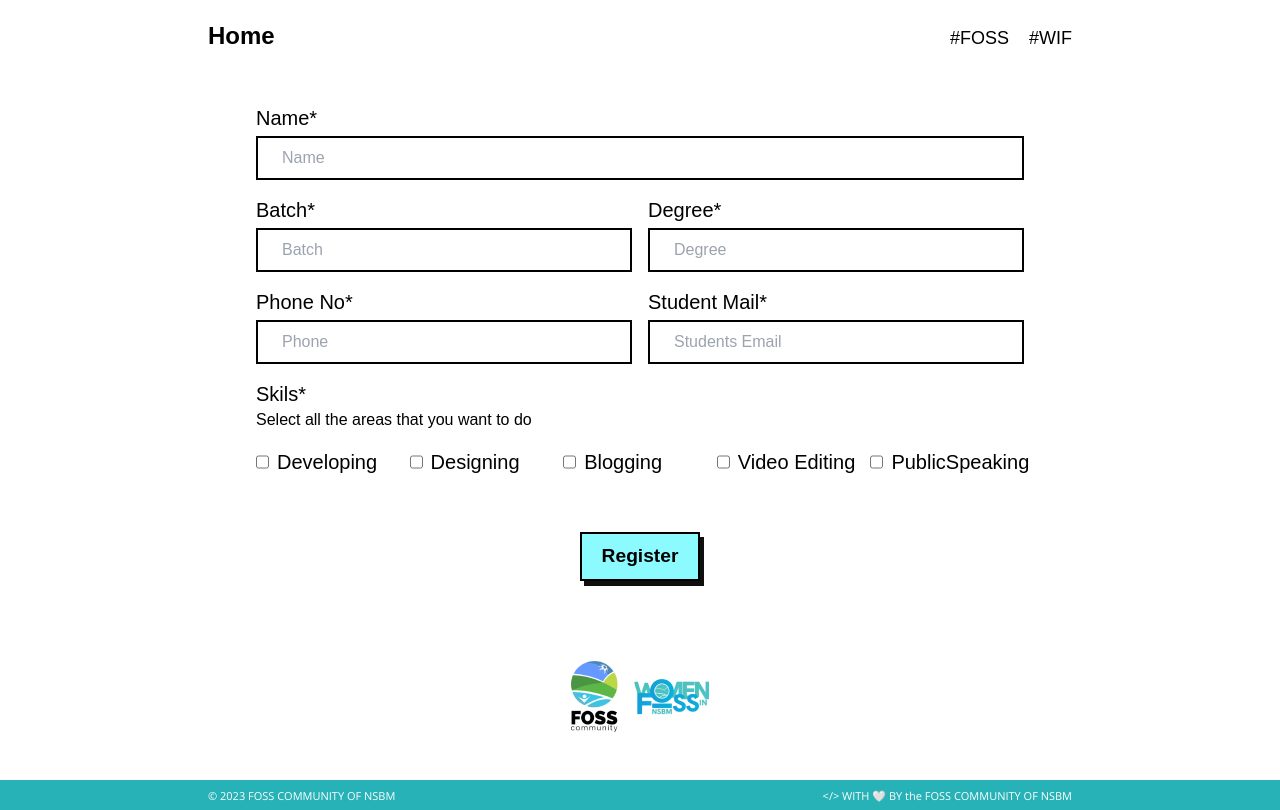
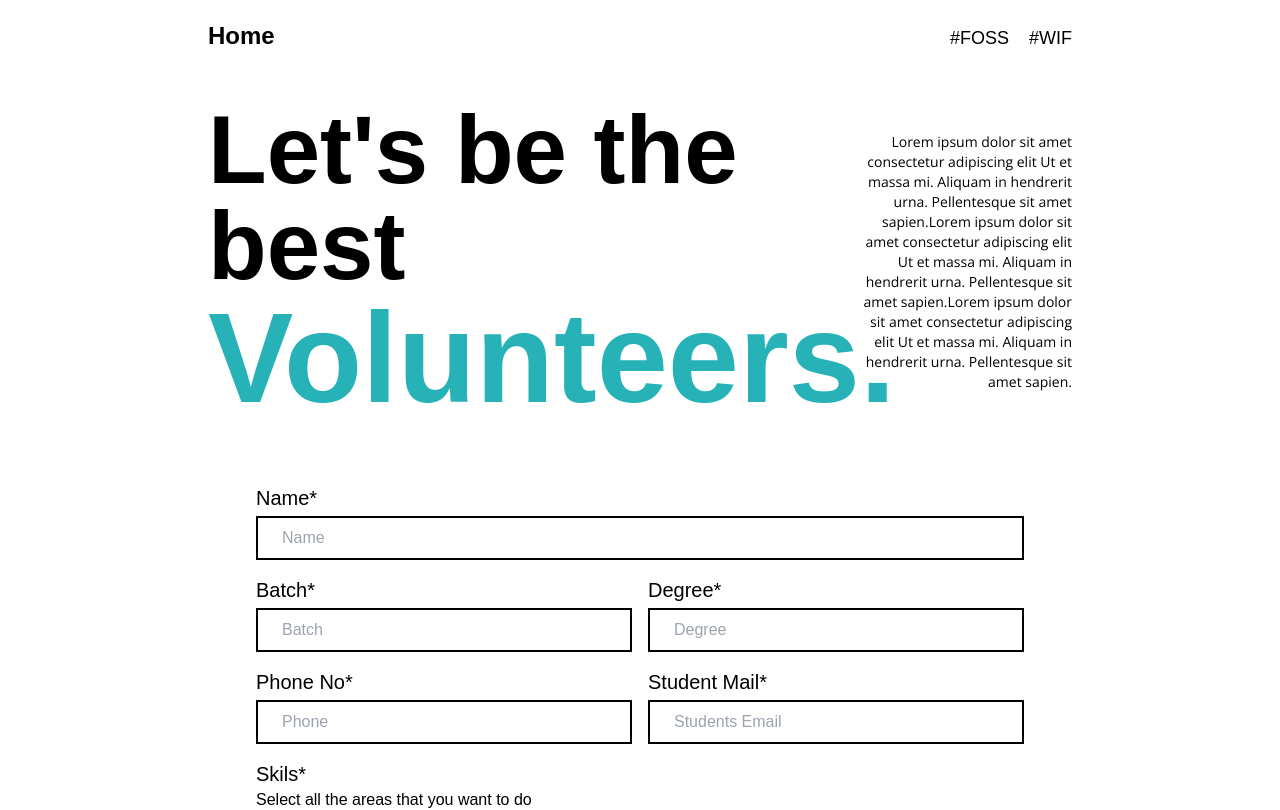
Before and after one commit to fossnsbm/WIF-Volunteer-Registration, a React (Vite) app: page /register in a window 1280 px wide. Shown: the top 810 px of the page. Built offline with nearby package versions, Linux system fonts and the light colour scheme; a web font is replaced by a local one.

Commit message:
FormTopic

```diff
--- a/index.html
+++ b/index.html
@@ -3,7 +3,7 @@
 
 <head>
   <meta charset="UTF-8" />
-  <link rel="icon" type="image/svg+xml" href="/vite.svg" />
+  <!-- <link rel="icon" type="image/svg+xml" href="/vite.svg" /> -->
 
   <!-- Fonts -->
   <link rel="preconnect" href="https://fonts.googleapis.com" />
@@ -18,7 +18,7 @@
   <!-- Fonts -->
 
   <meta name="viewport" content="width=device-width, initial-scale=1.0" />
-  <title>Vite + React</title>
+  <title>WIF Registration</title>
 </head>
 
 <body>
--- /dev/null
+++ b/src/components/FormTopic.jsx
@@ -0,0 +1,26 @@
+import React from 'react'
+
+function FormTopic() {
+  return (
+    <>
+        <div className="px-10 py-5 md:px-52 flex flex-col lg:flex-row items-center">
+
+            <div className="text-center lg:text-left py-2.5 text-5xl md:text-8xl font-bold lg:w-9/12">
+                <h1>
+                    Let's be the<br/>best <span className="text-6xl md:text-9xl text-[#26B2B7] font-bold">Volunteers.</span>
+                </h1>
+            </div>
+
+            <div className="text-center lg:text-right font-openSans font-normal text-sm py-5 lg:w-3/12">
+                Lorem ipsum dolor sit amet consectetur adipiscing elit Ut et massa mi. Aliquam in hendrerit urna.
+                Pellentesque sit amet sapien.Lorem ipsum dolor sit amet consectetur adipiscing elit Ut et massa mi.
+                Aliquam in hendrerit urna. Pellentesque sit amet sapien.Lorem ipsum dolor sit amet consectetur
+                adipiscing elit Ut et massa mi. Aliquam in hendrerit urna. Pellentesque sit amet sapien.
+            </div>
+
+        </div>
+    </>
+  )
+}
+
+export default FormTopic
--- a/src/pages/Register.jsx
+++ b/src/pages/Register.jsx
@@ -1,6 +1,7 @@
 import React from "react";
 import Footer from "../components/Footer";
 import NavBar from "../components/NavBar";
+import FormTopic from "../components/FormTopic";
 
 function Register() {
   const handleSubmit = (e) => {
@@ -31,8 +32,10 @@ function Register() {
   };
 
   return (
+    <>
     <div className="min-h-screen flex flex-col">
       <NavBar />
+      <FormTopic/>
       <div className="relative h-auto">
         <div className="flex flex-col">
           <div className="my-8 w-full flex justify-center">
@@ -192,6 +195,7 @@ function Register() {
         <Footer />
       </div>
     </div>
+    </>
   );
 }
 
```
